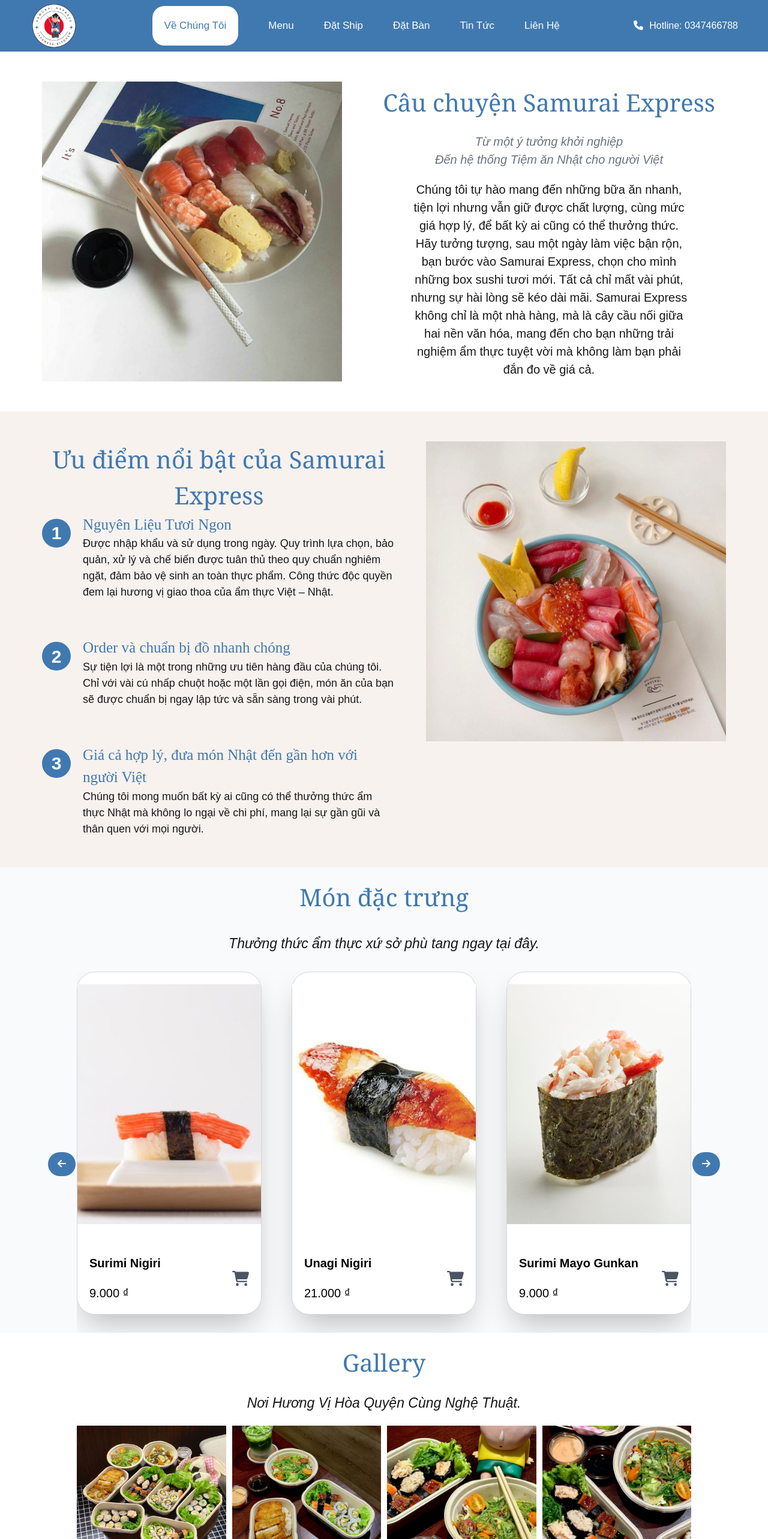
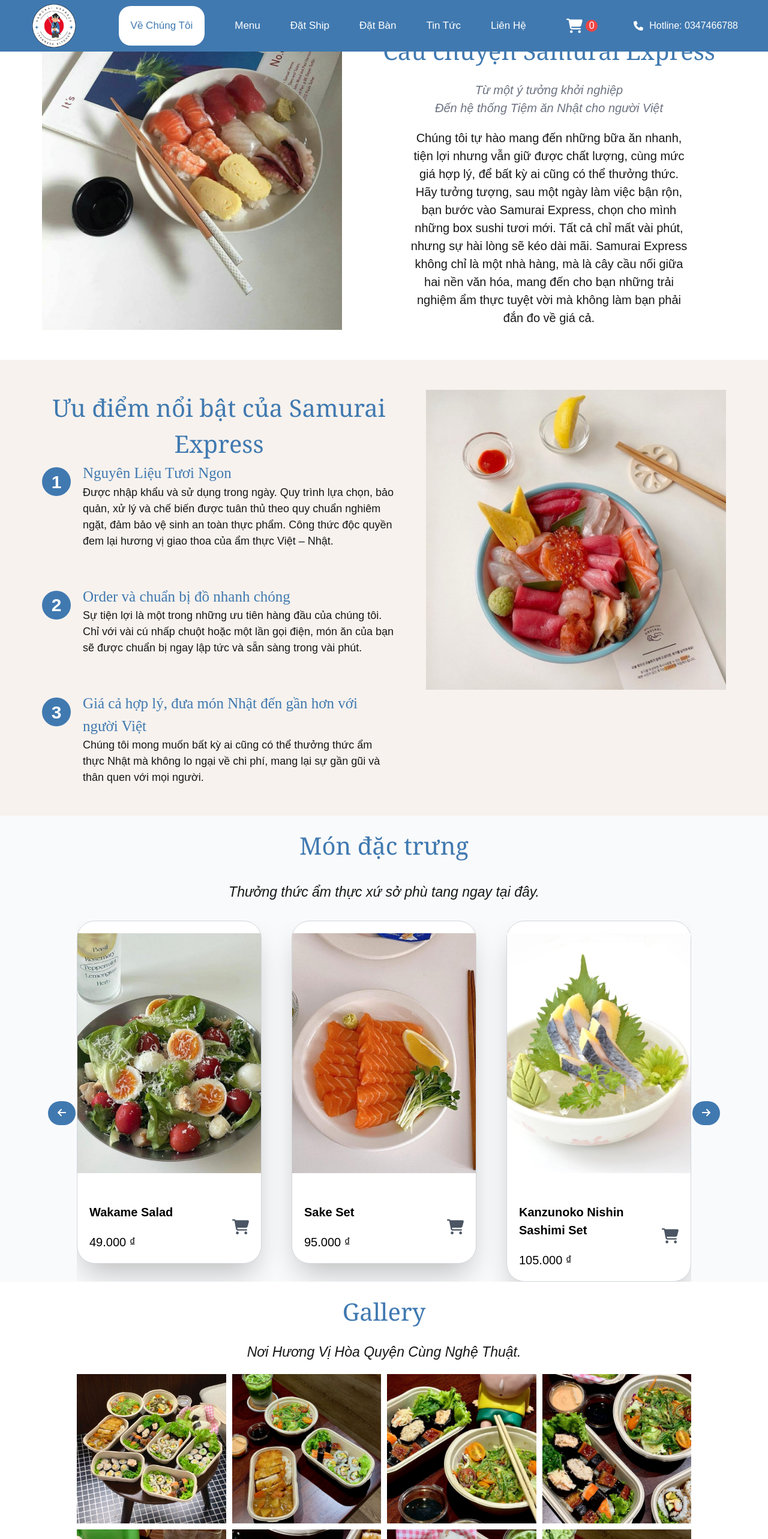
Before and after one commit to haiha278/samurai-express, a Next.js app: page /home in a window 1280 px wide. Shown: the top 2566 px of the page at 60% size. Built offline with nearby package versions, Linux system fonts and the light colour scheme.

Commit message:
update shopping cart

```diff
--- a/src/app/globals.css
+++ b/src/app/globals.css
@@ -72,3 +72,11 @@
 .swiper-parent-component .swiper {
   position: static;
 }
+
+.header {
+  position: fixed;
+  top: 0;
+  left: 0;
+  width: 100%;
+  z-index: 1000;
+}
--- a/src/app/home/page.tsx
+++ b/src/app/home/page.tsx
@@ -9,7 +9,7 @@
 export default function Home() {
   return (
     <div>
-      <div>
+      <div className="fixed w-full top-0 left-0 z-[1000]">
         <Header />
       </div>
       <div>
--- a/src/components/common/header/Header.tsx
+++ b/src/components/common/header/Header.tsx
@@ -4,8 +4,12 @@
 import { useState } from "react";
 import logoIcon from "@/assets/image/logo.png";
 import Image from "next/image";
+import { useCart } from "@/hook/CartContext";
+import { faShoppingCart } from "@fortawesome/free-solid-svg-icons";
 export const Header = () => {
   const [selectedMenu, setSelectedMenu] = useState<string | null>("menu1");
+  const { cart } = useCart();
+  console.log("quantity: ", cart.items.length);
   return (
     <div className="bg-[rgba(64,121,176,255)] ">
       <div className="text-white flex items-center justify-between mx-[50px]">
@@ -62,7 +66,16 @@
             Liên Hệ
           </div>
         </div>
-        <div>
+        <div className="flex items-center">
+          <div className="mr-[60px] flex items-center gap-[5px]">
+            <FontAwesomeIcon
+              icon={faShoppingCart}
+              className="text-white text-2xl cursor-pointer"
+            />
+            <div className=" bg-red-500 text-white rounded-full w-5 h-5 flex items-center justify-center">
+              {cart.items.length}
+            </div>
+          </div>
           <FontAwesomeIcon icon={faPhone} className="text-white mr-[10px]" />
           <div className="inline-block">Hotline: 0347466788</div>
         </div>
--- a/src/components/content/SignatureDishes.tsx
+++ b/src/components/content/SignatureDishes.tsx
@@ -30,9 +30,9 @@
 }
 
 const items: Item[] = [
-  { id: 1, name: "Surimi Nigiri", price: 9000, image: Menu1 },
-  { id: 2, name: "Unagi Nigiri", price: 21000, image: Menu2 },
-  { id: 3, name: "Surimi Mayo Gunkan", price: 9000, image: Menu3 },
+  { id: 1, name: "Wakame Salad", price: 49000, image: Menu11 },
+  { id: 2, name: "Sake Set", price: 95000, image: Menu12 },
+  { id: 3, name: "Kanzunoko Nishin Sashimi Set", price: 105000, image: Menu13 },
   { id: 4, name: "Maguro Mayo Gunkan", price: 12000, image: Menu4 },
   { id: 5, name: "Sake Mayo Gunkan", price: 18000, image: Menu5 },
   { id: 6, name: "Wakame Gunkan", price: 9000, image: Menu6 },
@@ -40,13 +40,13 @@
   { id: 8, name: "Maki Set", price: 30000, image: Menu8 },
   { id: 9, name: "California Roll", price: 50000, image: Menu9 },
   { id: 10, name: "Kare Tonkatsu", price: 65000, image: Menu10 },
-  { id: 11, name: "Wakame Salad", price: 49000, image: Menu11 },
-  { id: 12, name: "Sake Set", price: 95000, image: Menu12 },
+  { id: 11, name: "Surimi Nigiri", price: 9000, image: Menu1 },
+  { id: 12, name: "Unagi Nigiri", price: 21000, image: Menu2 },
   {
     id: 13,
-    name: "Kanzunoko Nishin Sashimi Set",
-    price: 105000,
-    image: Menu13,
+    name: "Surimi Mayo Gunkan",
+    price: 9000,
+    image: Menu3,
   },
   { id: 14, name: "Miso Soup", price: 25000, image: Menu14 },
   { id: 15, name: "Seaweed", price: 10000, image: Menu15 },
@@ -56,7 +56,6 @@
   const { addItemToCart } = useCart();
 
   const handleAddToCart = (item: Item) => {
-    console.log("called");
     addItemToCart(item);
   };
 
--- a/src/hook/CartContext.tsx
+++ b/src/hook/CartContext.tsx
@@ -1,5 +1,6 @@
+import { stat } from "fs";
 import { createContext, useReducer, useContext, ReactNode } from "react";
-
+import { useEffect } from "react";
 // Định nghĩa kiểu cho Item
 interface Item {
   id: number;
@@ -88,9 +89,31 @@
     dispatch({ type: "CLEAR_CART" });
   };
 
+  const totalPriceOfEachItem = (item: Item) => {
+    return item.price * (item.quantity || 1);
+  };
+
+  const totalPriceOfAllItem = () => {
+    const totalPrice = state.items.reduce(
+      (total, item) => total + totalPriceOfEachItem(item),
+      0
+    );
+    return totalPrice;
+  };
+
+  useEffect(() => {
+    console.log("Cart State Updated:", state.items);
+    console.log("Total:", totalPriceOfAllItem());
+  }, [state.items]); // Sử dụng useEffect để theo dõi thay đổi trong state.items
+
   return (
     <CartContext.Provider
-      value={{ cart: state, addItemToCart, removeItemFromCart, clearCart }}
+      value={{
+        cart: state,
+        addItemToCart,
+        removeItemFromCart,
+        clearCart,
+      }}
     >
       {children}
     </CartContext.Provider>
```
